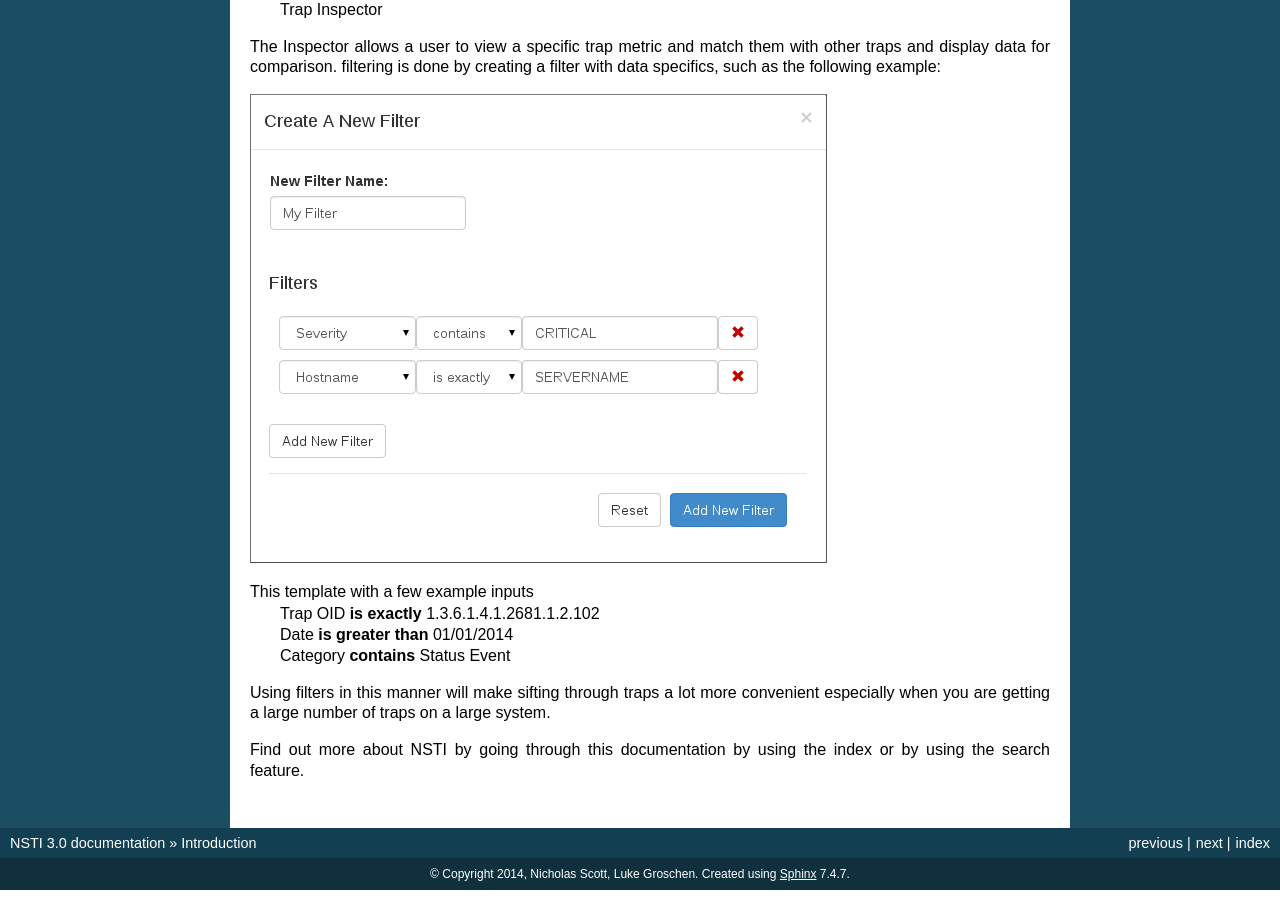
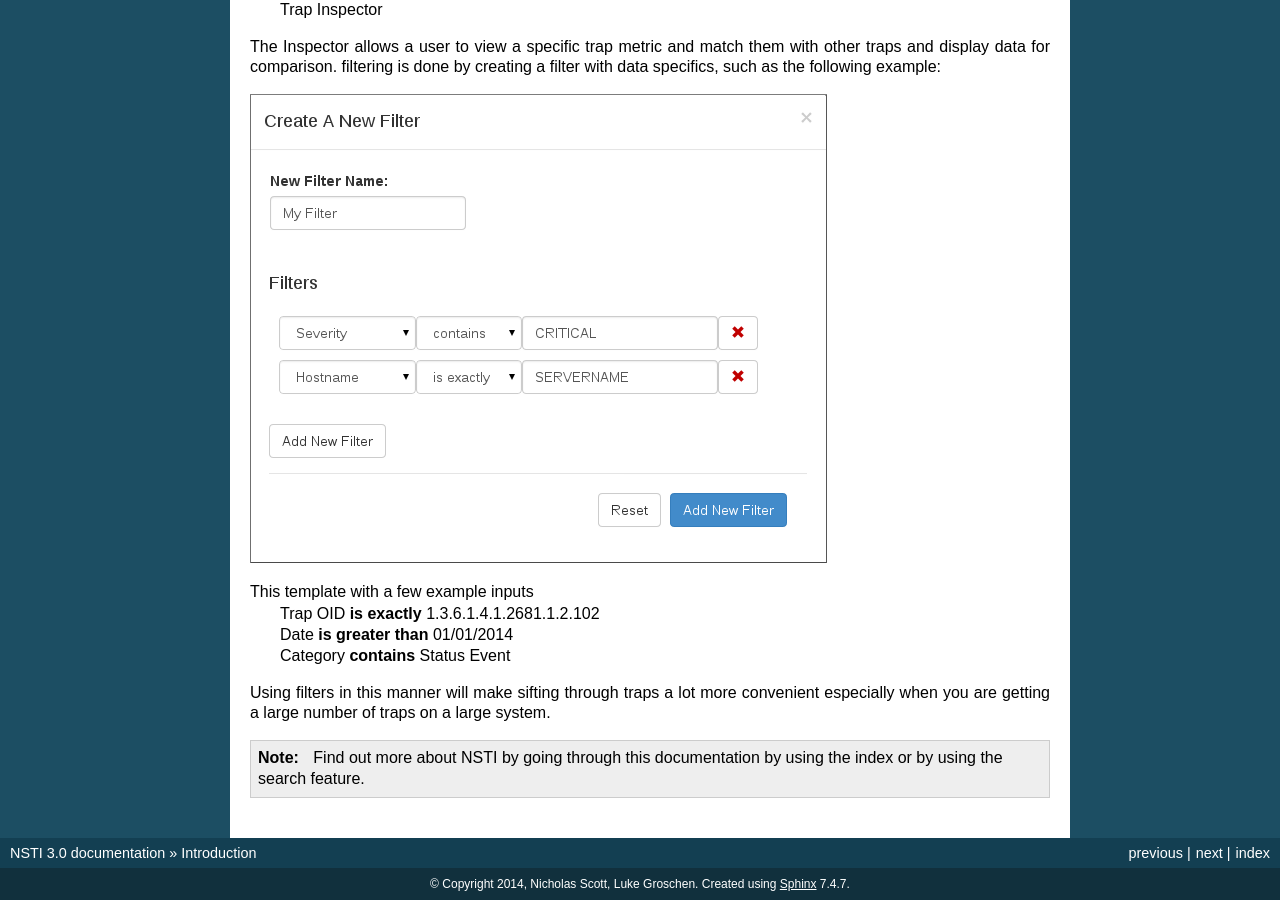
Before and after one commit to NagiosEnterprises/nsti, a Sphinx documentation site: the page built from docs/introduction.rst, in a window 1280 px wide and 900 px high, scrolled down 1179 px. Built offline with Sphinx 7.4.7, drawn with Linux system fonts in a browser that asks for light colours.

Commit message:
fix filter modal bug, update docs

```diff
--- a/docs/installation.rst
+++ b/docs/installation.rst
@@ -8,7 +8,7 @@
 -------------------------------
 First you will need to clone the Git repo to retrieve NSTI.  Make sure you are in the directory location you want the clone to be placed in.
 
-*Github clones:
+Github clones:
 	* 'HTTPS clone <https://github.com/NagiosEnterprises/nsti.git>'
 	* 'SSH Clone <git@github.com:NagiosEnterprises/nsti.git>'
 	* 'Subversion Clone <https://github.com/NagiosEnterprises/nsti>'
@@ -52,7 +52,9 @@
 Flask and Storm
 ----------------
 
-**Both of these are inside the requirements.txt that the install script refers to so they should both be installed at this point, but just in case we will go over them and how to install them if, for some reason, they are missing.**
+.. note ::
+
+	Both of these are inside the requirements.txt that the install script refers to so they should both be installed at this point, but just in case we will go over them and how to install them if, for some reason, they are missing.
 
 NSTI uses Flask as a lightweight web applicatin framework and uses Werkzeug and Jinja2 for templating engines.  Flask is a great microframework that allows extentions to be added granting it access to form validation and database abstration.  You will need Flask so install it using pip or easy_install.
 
--- a/docs/introduction.rst
+++ b/docs/introduction.rst
@@ -38,4 +38,6 @@
 
 Using filters in this manner will make sifting through traps a lot more convenient especially when you are getting a large number of traps on a large system.
 
-Find out more about NSTI by going through this documentation by using the index or by using the search feature.
+.. note::
+
+	Find out more about NSTI by going through this documentation by using the index or by using the search feature.
```
Also changed, not shown: 1 other file.
